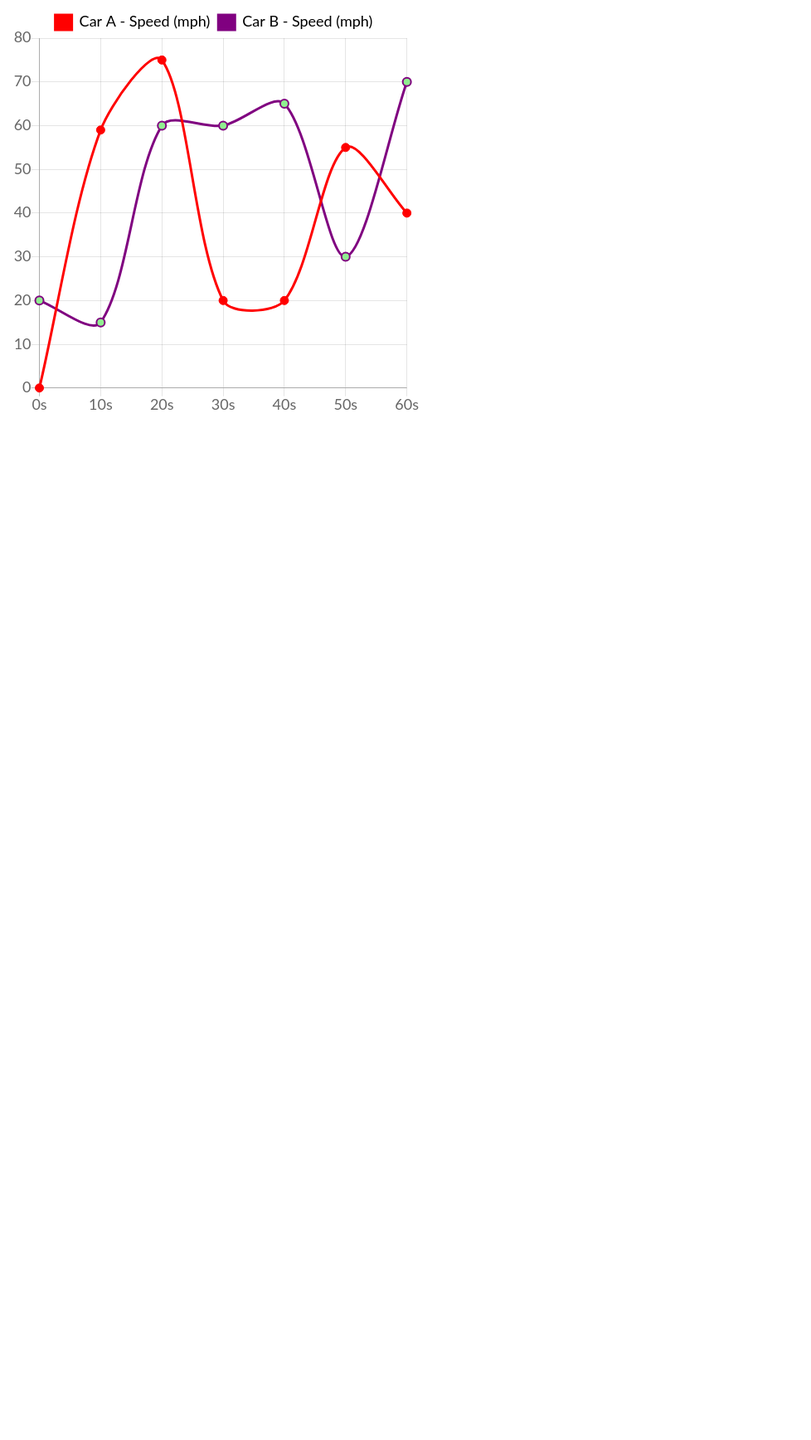
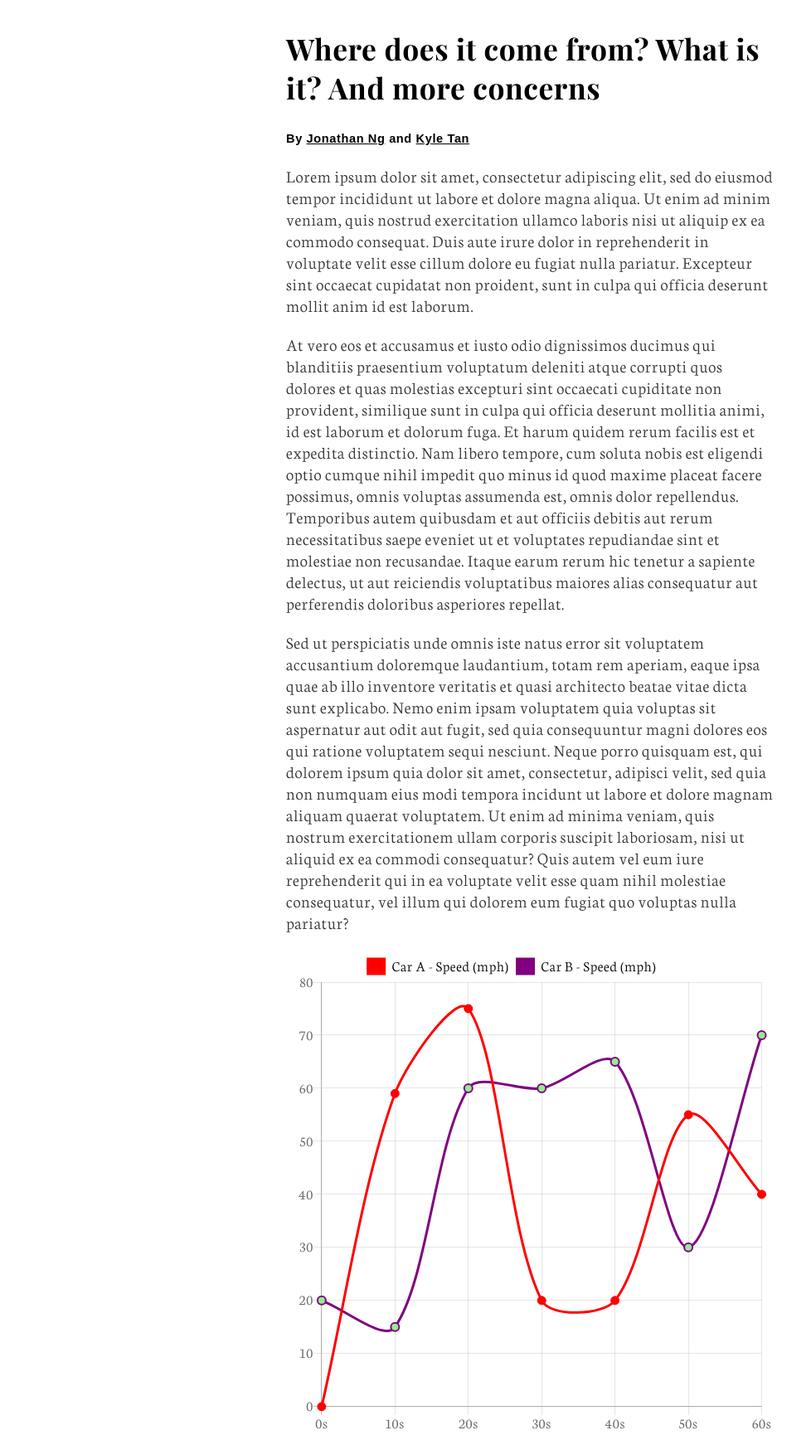
Before and after one commit to derpyplops/bellman, a Flask app: page / in a window 1280 px wide. Shown: the whole page at 83% size, without its empty margins (0-978 px from the left). Before the commit the page ends 494 px from the top, so only its background shows below. Run offline with Flask 2, Linux system fonts and the light colour scheme; some libraries are stand-ins or nearby versions.

Commit message:
Some styling

```diff
--- a/templates/base.html
+++ b/templates/base.html
@@ -2,10 +2,49 @@
 <html lang="en">
   <head>
     <title>Bellman</title>
+    <meta name="viewport" content="width=device-width, initial-scale=1">
+    <link href="https://fonts.googleapis.com/css?family=Neuton:300|Playfair+Display:700" rel="stylesheet">
     <style>
-      section.content {
-        width: 500px;
-        max-width: 500px;
+      html {
+        width: 100%;
+        overflow-x: hidden;
+      }
+      html, body, section, nav {
+        box-sizing: border-box;
+      }
+      @media (min-width: 630px) {
+        body {
+          font-size: 1.3em !important;
+          position: absolute;
+          width: 630px;
+          left: 50%;
+          margin-left: -315px;
+        }
+      }
+      body {
+        font-family: "Neuton", serif;
+        letter-spacing: 0.03em;
+        font-size: 1.1em;
+        padding: 0 20px;
+        margin-top: 30px;
+      }
+      h1, h2, h3 {
+        font-family: "Playfair Display", serif;
+      }
+      h1 {
+        margin-top: 5px;
+        font-size: 1.7em;
+        margin-bottom: 30px;
+      }
+      h5 {
+        font-family: sans-serif;
+        font-size: 0.7em;
+      }
+      a:link, a:visited, a:hover, a:active {
+        color: #000;
+      }
+      p {
+        color: #333;
       }
     </style>
     {% block head %}
--- a/templates/home.html
+++ b/templates/home.html
@@ -3,11 +3,16 @@
 <script src="https://cdnjs.cloudflare.com/ajax/libs/Chart.js/2.5.0/Chart.min.js"></script>
 {% endblock %}
 {% block body %}
+<h1>Where does it come from? What is it? And more concerns</h1>
+<h5>By <a href="https://www.linkedin.com/in/jonathan-ng-7061a3162" target="_blank" rel="noopener noreferrer">Jonathan Ng</a> and <a href="https://kyletan.me" target="_blank" rel="noopener noreferrer">Kyle Tan</a></h5>
+<p>Lorem ipsum dolor sit amet, consectetur adipiscing elit, sed do eiusmod tempor incididunt ut labore et dolore magna aliqua. Ut enim ad minim veniam, quis nostrud exercitation ullamco laboris nisi ut aliquip ex ea commodo consequat. Duis aute irure dolor in reprehenderit in voluptate velit esse cillum dolore eu fugiat nulla pariatur. Excepteur sint occaecat cupidatat non proident, sunt in culpa qui officia deserunt mollit anim id est laborum.</p>
+<p>At vero eos et accusamus et iusto odio dignissimos ducimus qui blanditiis praesentium voluptatum deleniti atque corrupti quos dolores et quas molestias excepturi sint occaecati cupiditate non provident, similique sunt in culpa qui officia deserunt mollitia animi, id est laborum et dolorum fuga. Et harum quidem rerum facilis est et expedita distinctio. Nam libero tempore, cum soluta nobis est eligendi optio cumque nihil impedit quo minus id quod maxime placeat facere possimus, omnis voluptas assumenda est, omnis dolor repellendus. Temporibus autem quibusdam et aut officiis debitis aut rerum necessitatibus saepe eveniet ut et voluptates repudiandae sint et molestiae non recusandae. Itaque earum rerum hic tenetur a sapiente delectus, ut aut reiciendis voluptatibus maiores alias consequatur aut perferendis doloribus asperiores repellat.</p>
+<p>Sed ut perspiciatis unde omnis iste natus error sit voluptatem accusantium doloremque laudantium, totam rem aperiam, eaque ipsa quae ab illo inventore veritatis et quasi architecto beatae vitae dicta sunt explicabo. Nemo enim ipsam voluptatem quia voluptas sit aspernatur aut odit aut fugit, sed quia consequuntur magni dolores eos qui ratione voluptatem sequi nesciunt. Neque porro quisquam est, qui dolorem ipsum quia dolor sit amet, consectetur, adipisci velit, sed quia non numquam eius modi tempora incidunt ut labore et dolore magnam aliquam quaerat voluptatem. Ut enim ad minima veniam, quis nostrum exercitationem ullam corporis suscipit laboriosam, nisi ut aliquid ex ea commodi consequatur? Quis autem vel eum iure reprehenderit qui in ea voluptate velit esse quam nihil molestiae consequatur, vel illum qui dolorem eum fugiat quo voluptas nulla pariatur?</p>
 <canvas id="speedChart" width="50" height="50"></canvas>
 <script>
 var speedCanvas = document.getElementById("speedChart");
 
-Chart.defaults.global.defaultFontFamily = "Lato";
+Chart.defaults.global.defaultFontFamily = "Neuton";
 Chart.defaults.global.defaultFontSize = 18;
 
 var dataFirst = {
@@ -50,6 +55,12 @@ var chartOptions = {
       boxWidth: 20,
       fontColor: 'black'
     }
+  },
+  layout: {
+    padding: {
+      left: 5,
+      right: 5
+    }
   }
 };
 
```
